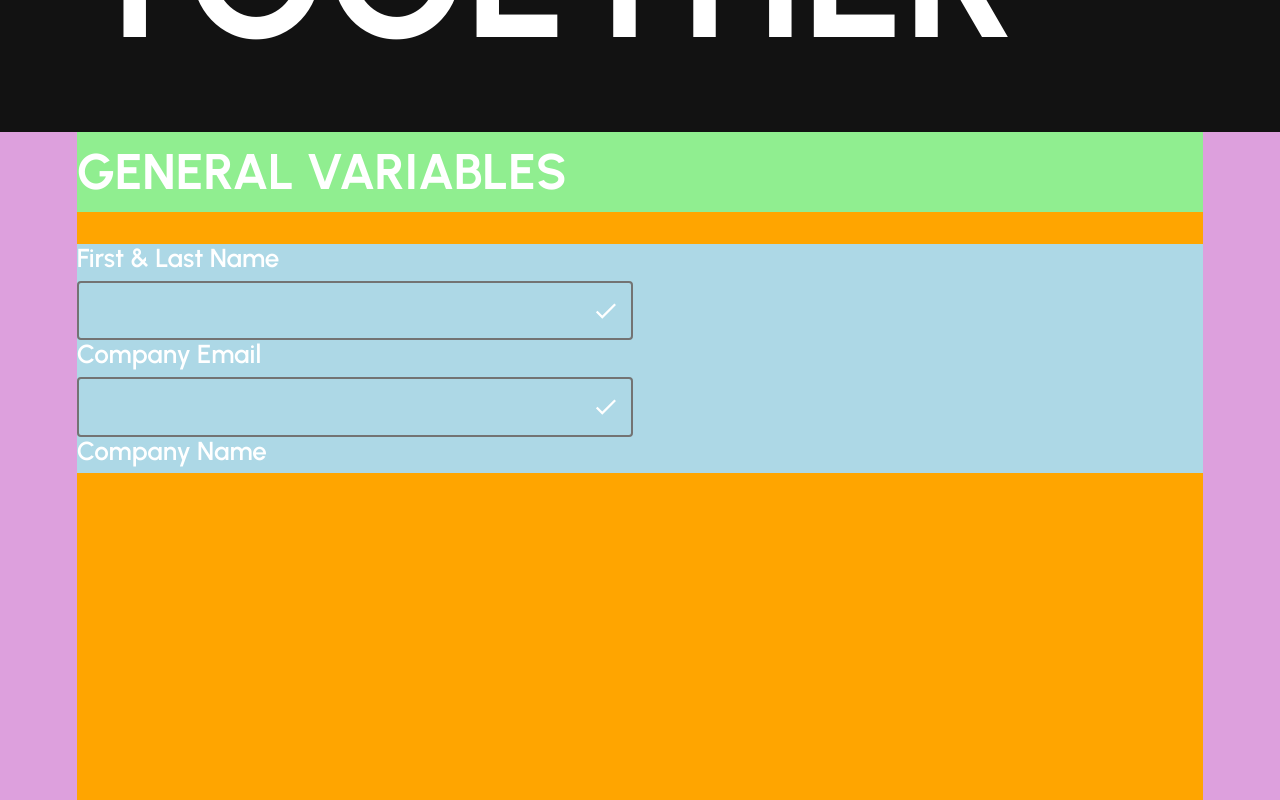
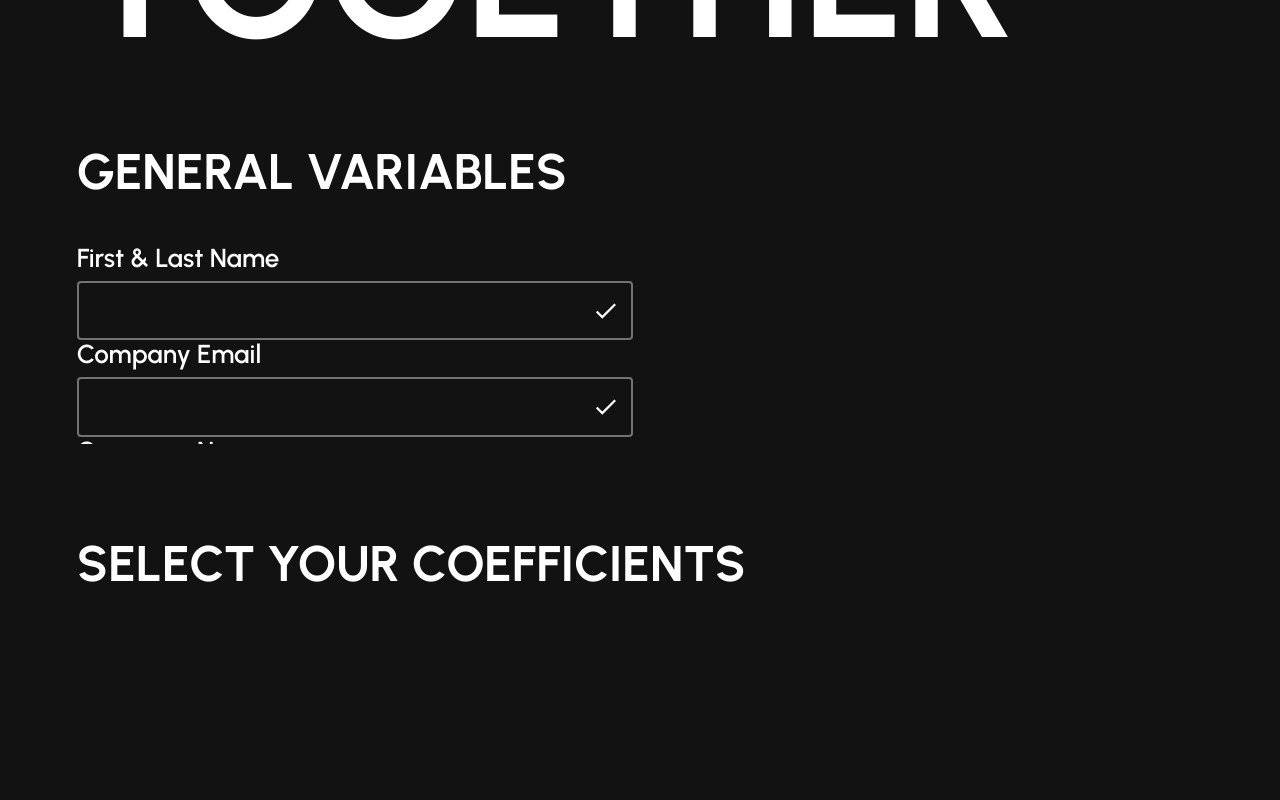
Before and after one commit to ivantrejoc/zoerowebsite, a React (Vite) app: page /contact in a window 1280 px wide. Shown: the part 500-1300 px from the top of the page. Built offline with nearby package versions, Linux system fonts and the light colour scheme.

Commit message:
coefficients-select/layout

```diff
--- a/src/pages/Contact.jsx
+++ b/src/pages/Contact.jsx
@@ -1,7 +1,7 @@
 import { Box, Typography, Grid, TextField } from "@mui/material";
 import { useTheme } from "@mui/material/styles";
 import CheckIcon from "@mui/icons-material/Check";
-
+import coefficientsImage from "../assets/img/coefficients-image.png";
 const Contact = () => {
   const theme = useTheme();
 
@@ -64,7 +64,6 @@ const Contact = () => {
       <Box
         id="form-container"
         sx={{
-          background: "plum",
           display: "flex",
           justifyContent: "start",
           alignItems: "center",
@@ -72,13 +71,12 @@ const Contact = () => {
           position: "relative",
           width: "100%",
           overflowX: "0px",
-          height: "130vh",
-          maxHeight: "130vh"
+          height: "140vh",
+          maxHeight: "140vh"
         }}
       >
         <Box
           sx={{
-            background: "orange",
             display: "flex",
             justifyContent: "start",
             alignItems: "start",
@@ -86,14 +84,12 @@ const Contact = () => {
             position: "relative",
             width: "88%",
             height: "100%",
-            margin: "0 6vw 0 6vw",
-            maxHeight: "100%"
+            margin: "0 6vw 0 6vw"
           }}
         >
           <Box
-            id="title-container"
+            id="title-two-container"
             sx={{
-              background: "lightGreen",
               display: "flex",
               justifyContent: "start",
               alignItems: "center",
@@ -116,9 +112,8 @@ const Contact = () => {
             spacing={0}
             columnGap={2}
             sx={{
-              background: "lightblue",
               width: "100%",
-              height: "22%",
+              height: "25vh",
               padding: 0,
               overflowX: "hidden",
               marginBottom: 10
@@ -281,10 +276,9 @@ const Contact = () => {
               />
             </Grid>
           </Grid>
-          {/* <Box
+          <Box
             id="title-container"
             sx={{
-              background: "lightGreen",
               display: "flex",
               justifyContent: "start",
               alignItems: "center",
@@ -300,25 +294,8 @@ const Contact = () => {
             <Typography variant="h2" component="h2">
               SELECT YOUR COEFFICIENTS
             </Typography>
-          </Box> */}
-          {/* <Box
-          id="data-container"
-          sx={{
-            display: "flex",
-            justifyContent: "start",
-            alignItems: "start",
-            position: "relative",
-            width: "74vw",
-            height: "70vh",
-            margin: "0 auto 0 12vw"
-          }}
-        >
-          <img
-            id="coefficient-image"
-            src={coefficientsImage}
-            alt="coefficients-image"
-          />
-        </Box> */}
+          </Box>
+
         </Box>
       </Box>
     </Box>
```
